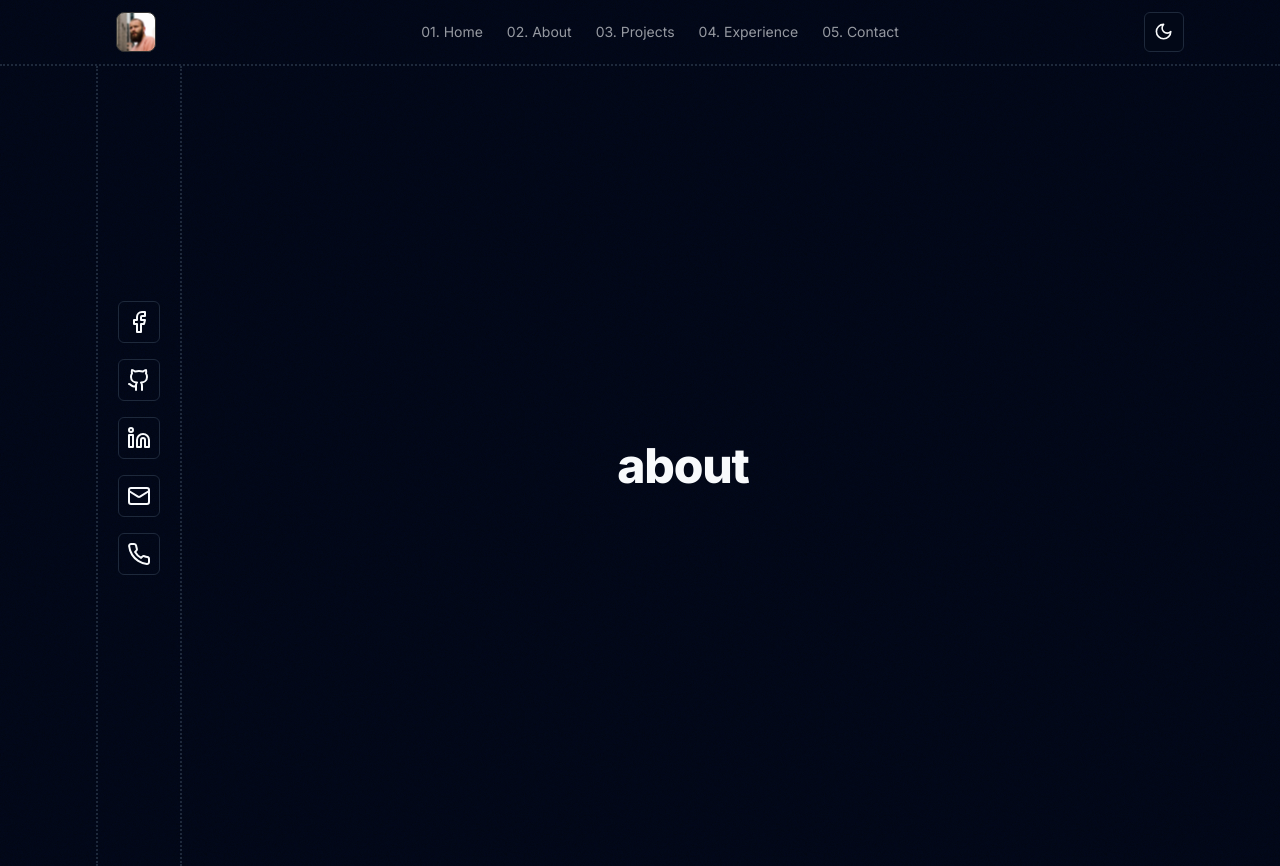
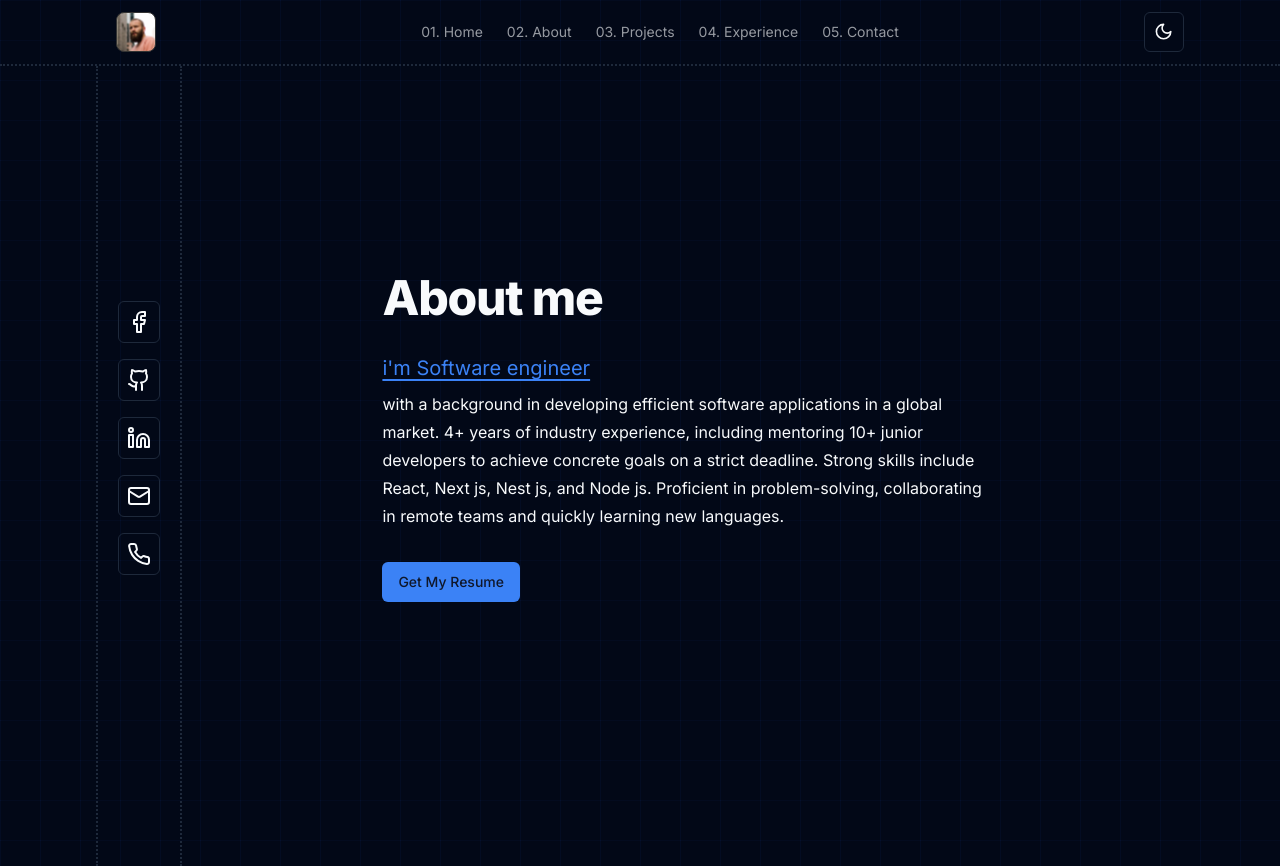
Before and after one commit to shahzaman900/portfolio, a React (Vite) app in the folder portfolio/: page /about in a window 1280 px wide. Built offline with nearby package versions, Linux system fonts and the light colour scheme.

Commit message:
working projects sections

```diff
--- a/portfolio/src/App.css
+++ b/portfolio/src/App.css
@@ -3,3 +3,8 @@
   margin: 0 auto;
   text-align: center;
 } */
+
+body{
+  background-image: linear-gradient(to right, #333 1px, transparent 1px), linear-gradient(to bottom, #333 1px, transparent 1px);
+  background-size: 40px 40px;
+}
--- a/portfolio/src/index.css
+++ b/portfolio/src/index.css
@@ -8,6 +8,8 @@ body{
   margin: 0;
   overflow: hidden;
   font-family: 'Inter', sans-serif;
+   background-image: linear-gradient(to right, #bababa 1px, transparent 1px), linear-gradient(to bottom, #aaaaaa 1px, transparent 1px);
+  background-size: 40px 40px;
 }
 
 h1 {
--- a/portfolio/src/pages/about.tsx
+++ b/portfolio/src/pages/about.tsx
@@ -1,3 +1,4 @@
+import AboutMe from '@/components/aboutMe';
 import SocialMedia from '@/components/socialMedia';
 
 function About() {
@@ -6,7 +7,7 @@ function About() {
       <div className='flex flex-row px-24'>
         <SocialMedia></SocialMedia>
         <div className='flex flex-1 items-center justify-center'>
-          <h1>about</h1>
+          <AboutMe></AboutMe>
         </div>
       </div>
     </>
--- a/portfolio/src/pages/projects.tsx
+++ b/portfolio/src/pages/projects.tsx
@@ -1,3 +1,4 @@
+import ProjectCard from '@/components/projectCard';
 import SocialMedia from '@/components/socialMedia';
 
 function Projects() {
@@ -6,7 +7,7 @@ function Projects() {
       <div className='flex flex-row px-24'>
         <SocialMedia></SocialMedia>
         <div className='flex flex-1 items-center justify-center'>
-          <h1>Projects</h1>
+          <ProjectCard />
         </div>
       </div>
     </>
```
